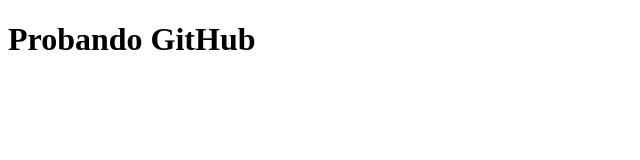
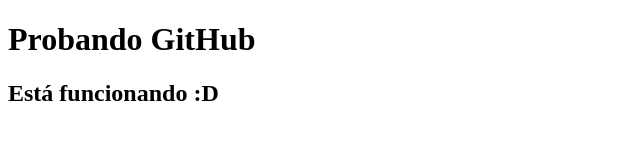
Before and after one commit to 3Diego9/ClaseGit1, a plain HTML site: page index.html in a window 1280 px wide. Shown: the whole page, without its empty margins (0-640 px from the left). Drawn offline with Linux system fonts and the light colour scheme.

Commit message:
se modificó index

```diff
--- a/index.html
+++ b/index.html
@@ -8,5 +8,8 @@
 </head>
 <body>
     <h1>Probando GitHub</h1>
+
+    <h2>Está funcionando :D</h2>
+
 </body>
 </html>
```
